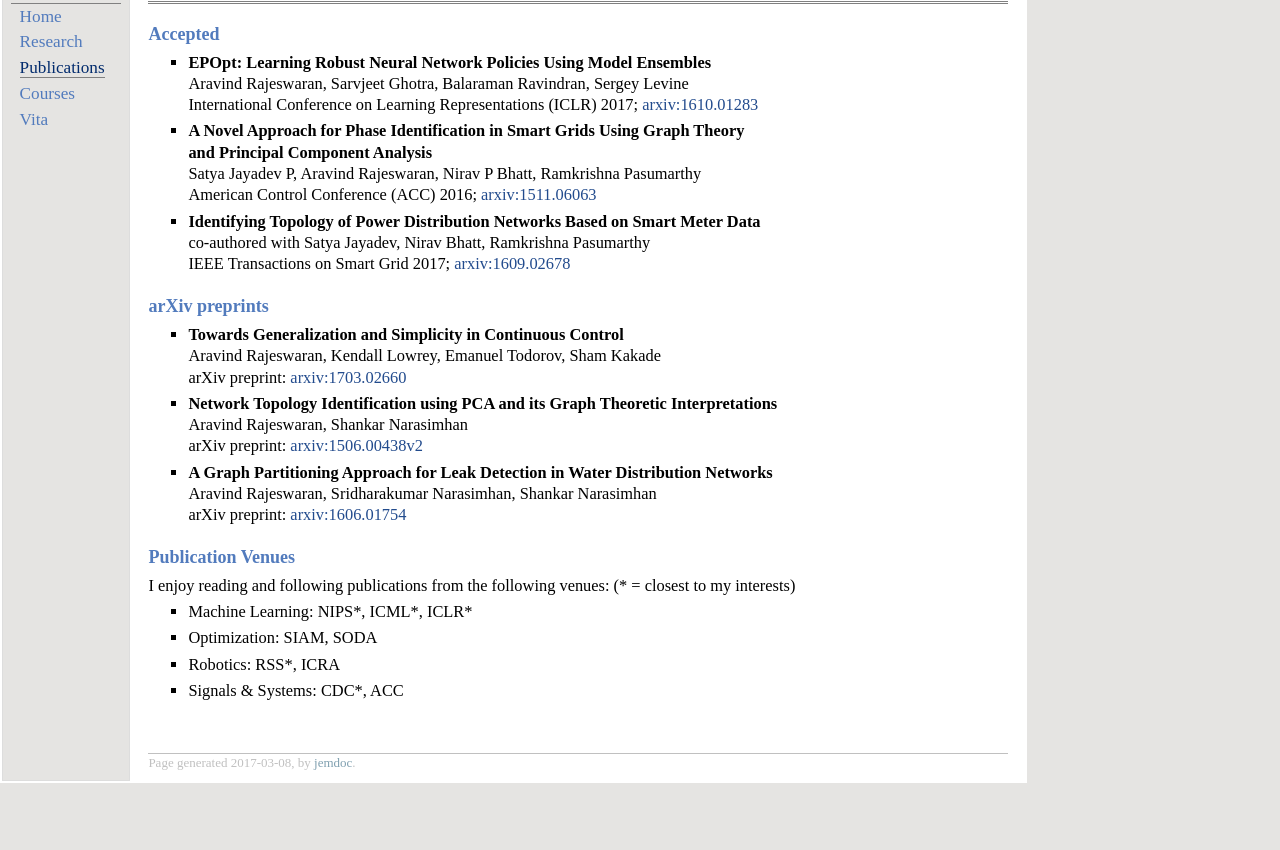
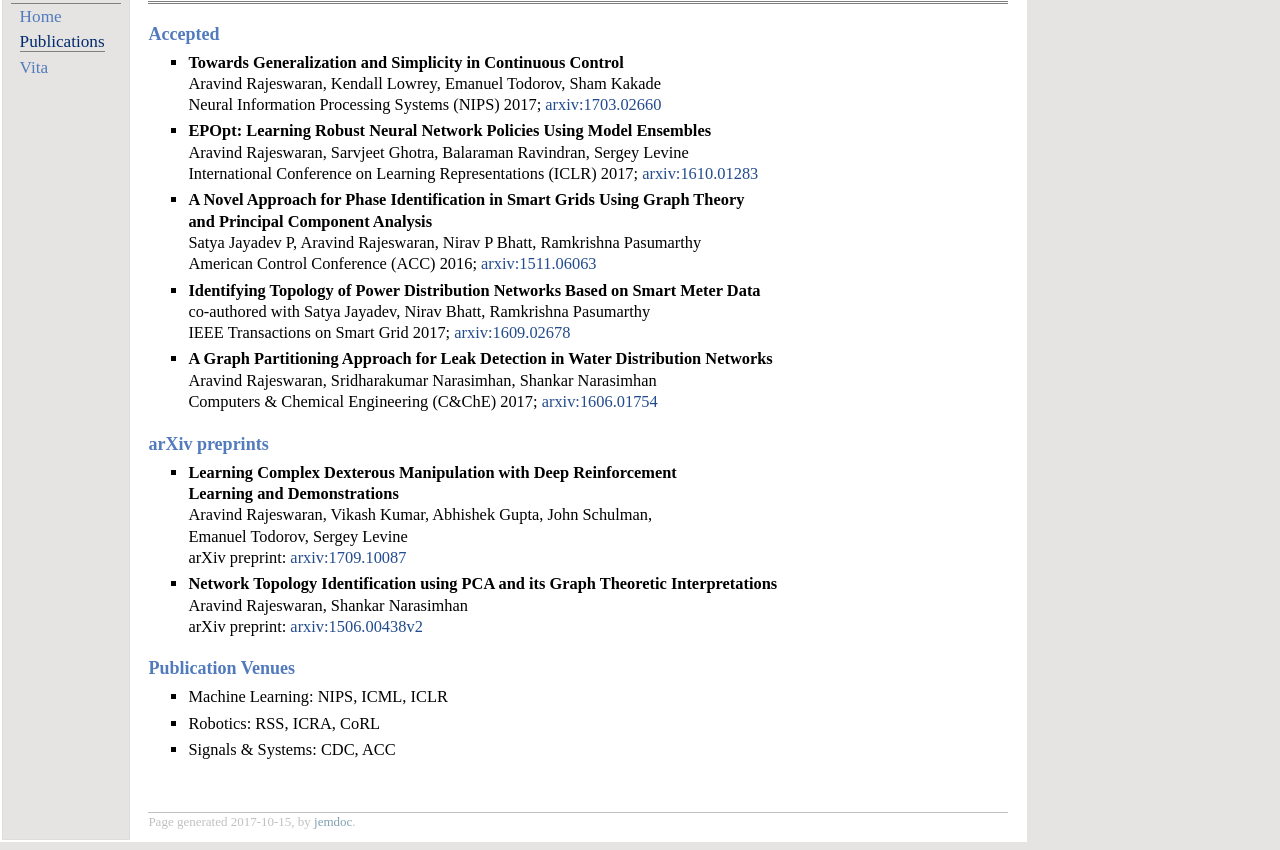
Before and after one commit to aravindr93/aravindr93.github.io, a plain HTML site: page publications.html in a window 1280 px wide. Shown: the part 48-898 px from the top of the page. Before the commit the page ends 839 px from the top, so only its background shows below. Drawn offline with Linux system fonts and the light colour scheme.

Commit message:
Updated publications

```diff
--- a/publications.html
+++ b/publications.html
@@ -22,9 +22,7 @@ try {
 <td id="layout-menu">
 <div class="menu-category">Aravind</div>
 <div class="menu-item"><a href="index.html">Home</a></div>
-<div class="menu-item"><a href="research.html">Research</a></div>
 <div class="menu-item"><a href="publications.html" class="current">Publications</a></div>
-<div class="menu-item"><a href="courses.html">Courses</a></div>
 <div class="menu-item"><a href="vita.html">Vita</a></div>
 </td>
 <td id="layout-content">
@@ -33,6 +31,10 @@ try {
 </div>
 <h3>Accepted</h3>
 <ul>
+<li><p><b>Towards Generalization and Simplicity in Continuous Control</b> <br />
+Aravind Rajeswaran, Kendall Lowrey, Emanuel Todorov, Sham Kakade <br />
+Neural Information Processing Systems (NIPS) 2017; <a href="https://arxiv.org/abs/1703.02660">arxiv:1703.02660</a></p>
+</li>
 <li><p><b>EPOpt: Learning Robust Neural Network Policies Using Model Ensembles</b> <br />
 Aravind Rajeswaran, Sarvjeet Ghotra, Balaraman Ravindran, Sergey Levine  <br />
 International Conference on Learning Representations (ICLR) 2017; <a href="https://arxiv.org/abs/1610.01283">arxiv:1610.01283</a></p>
@@ -45,37 +47,36 @@ American Control Conference (ACC) 2016; <a href="http://arxiv.org/abs/1511.06063
 co-authored with Satya Jayadev, Nirav Bhatt, Ramkrishna Pasumarthy <br />
 IEEE Transactions on Smart Grid 2017; <a href="https://arxiv.org/abs/1609.02678">arxiv:1609.02678</a></p>
 </li>
+<li><p><b>A Graph Partitioning Approach for Leak Detection in Water Distribution Networks</b> <br />
+Aravind Rajeswaran, Sridharakumar Narasimhan, Shankar Narasimhan <br />
+Computers &amp; Chemical Engineering (C&amp;ChE) 2017; <a href="https://arxiv.org/abs/1606.01754">arxiv:1606.01754</a></p>
+</li>
 </ul>
 <h3>arXiv preprints</h3>
 <ul>
-<li><p><b>Towards Generalization and Simplicity in Continuous Control</b> <br />
-Aravind Rajeswaran, Kendall Lowrey, Emanuel Todorov, Sham Kakade <br />
-arXiv preprint: <a href="https://arxiv.org/abs/1703.02660">arxiv:1703.02660</a></p>
+<li><p><b>Learning Complex Dexterous Manipulation with Deep Reinforcement <br />
+Learning and Demonstrations</b> <br />
+Aravind Rajeswaran, Vikash Kumar, Abhishek Gupta, John Schulman, <br />
+Emanuel Todorov, Sergey Levine <br />
+arXiv preprint: <a href="https://arxiv.org/abs/1709.10087">arxiv:1709.10087</a></p>
 </li>
 <li><p><b>Network Topology Identification using PCA and its Graph Theoretic Interpretations</b> <br />
 Aravind Rajeswaran, Shankar Narasimhan <br />
 arXiv preprint: <a href="https://arxiv.org/abs/1506.00438">arxiv:1506.00438v2</a></p>
 </li>
-<li><p><b>A Graph Partitioning Approach for Leak Detection in Water Distribution Networks</b> <br />
-Aravind Rajeswaran, Sridharakumar Narasimhan, Shankar Narasimhan <br />
-arXiv preprint: <a href="https://arxiv.org/abs/1606.01754">arxiv:1606.01754</a></p>
-</li>
 </ul>
 <h3>Publication Venues</h3>
-<p>I enjoy reading and following publications from the following venues: (* = closest to my interests)</p>
 <ul>
-<li><p>Machine Learning: NIPS*, ICML*, ICLR*</p>
+<li><p>Machine Learning: NIPS, ICML, ICLR</p>
 </li>
-<li><p>Optimization: SIAM, SODA</p>
+<li><p>Robotics: RSS, ICRA, CoRL</p>
 </li>
-<li><p>Robotics: RSS*, ICRA</p>
-</li>
-<li><p>Signals & Systems: CDC*, ACC</p>
+<li><p>Signals & Systems: CDC, ACC</p>
 </li>
 </ul>
 <div id="footer">
 <div id="footer-text">
-Page generated 2017-03-08, by <a href="http://jemdoc.jaboc.net/">jemdoc</a>.
+Page generated 2017-10-15, by <a href="http://jemdoc.jaboc.net/">jemdoc</a>.
 </div>
 </div>
 </td>
```
Also changed, not shown: index.html (+3 -13 lines), vita.html (+2 -4 lines), 4 other files.
